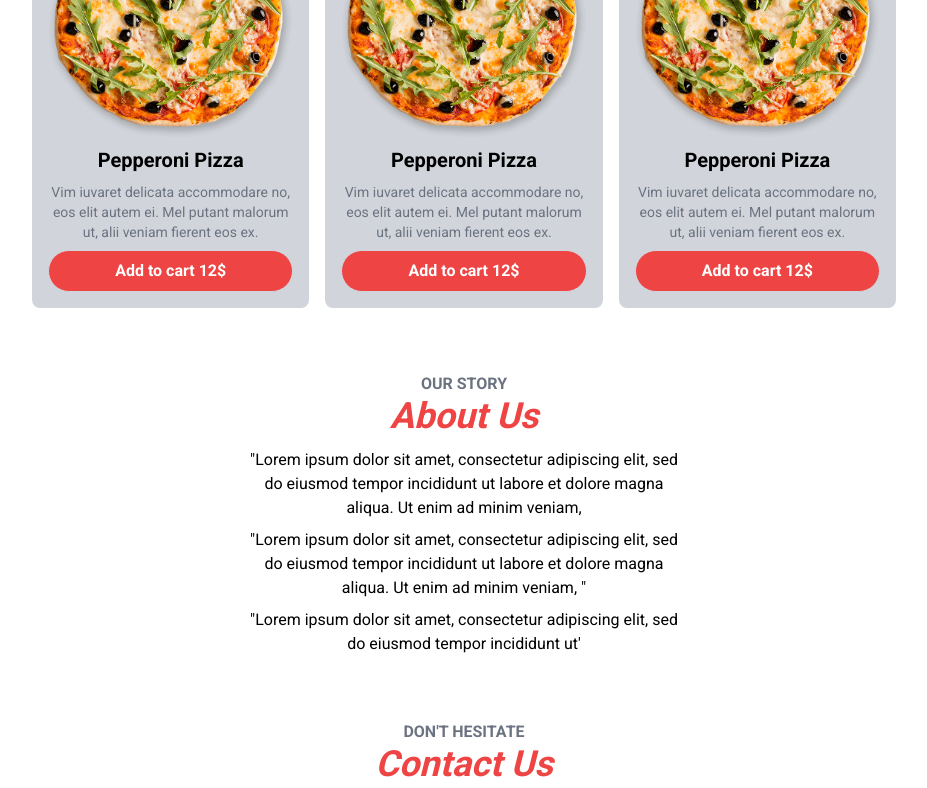
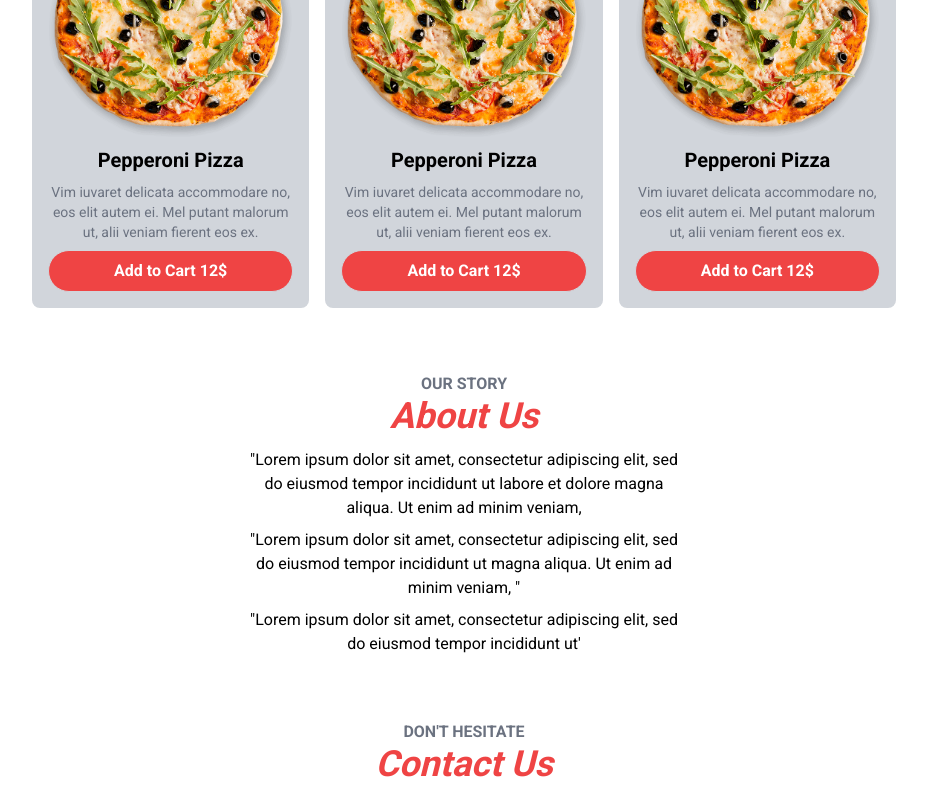
Before and after one commit to SanudaKJ/food-ordering-app, a Next.js app: page / in a window 1280 px wide. Shown: the part 1004-1792 px from the top of the page, without its empty margins (176-1103 px from the left). Built offline with nearby package versions, Linux system fonts and the light colour scheme.

Commit message:
Fix typos and capitalization in page.js and menuitem.js

```diff
--- a/src/app/page.js
+++ b/src/app/page.js
@@ -23,7 +23,7 @@ export default function Home() {
             </p>
             <p>
               "Lorem ipsum dolor sit amet, consectetur adipiscing elit, sed do
-              eiusmod tempor incididunt ut labore et dolore magna aliqua. Ut
+              eiusmod tempor incididunt ut  magna aliqua. Ut
               enim ad minim veniam, "
             </p>
             <p>
--- a/src/components/menu/menuitem.js
+++ b/src/components/menu/menuitem.js
@@ -7,7 +7,7 @@ export default function Menuitem() {
             Vim iuvaret delicata accommodare no, eos elit autem ei. Mel putant
             malorum ut, alii veniam fierent eos ex. {" "}
           </p>
-          <button className="px-4 py-2 text-white bg-red-500 rounded-full">Add to cart 12$</button>
+          <button className="px-4 py-2 text-white bg-red-500 rounded-full">Add to Cart 12$</button>
         </div>
     );
 
```
